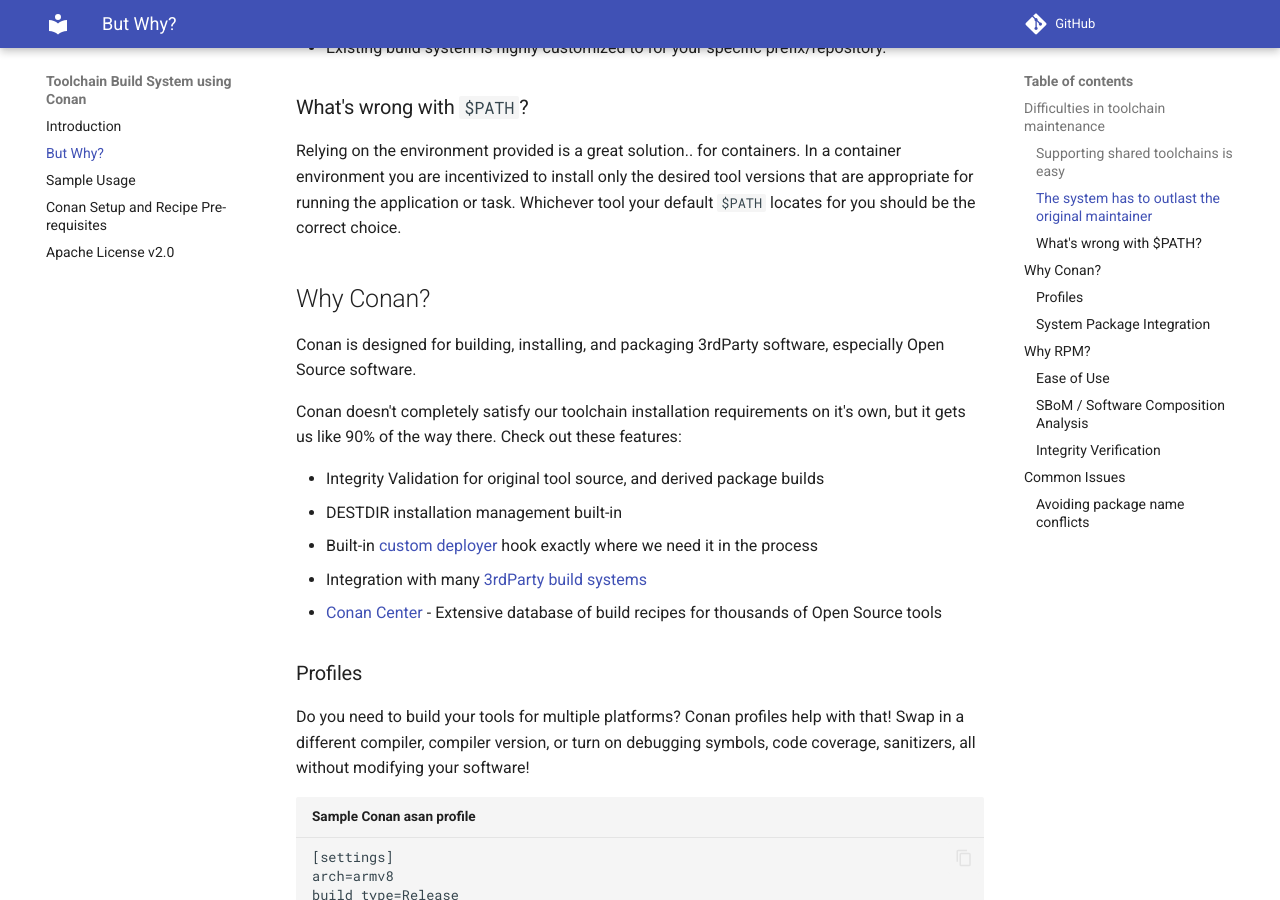
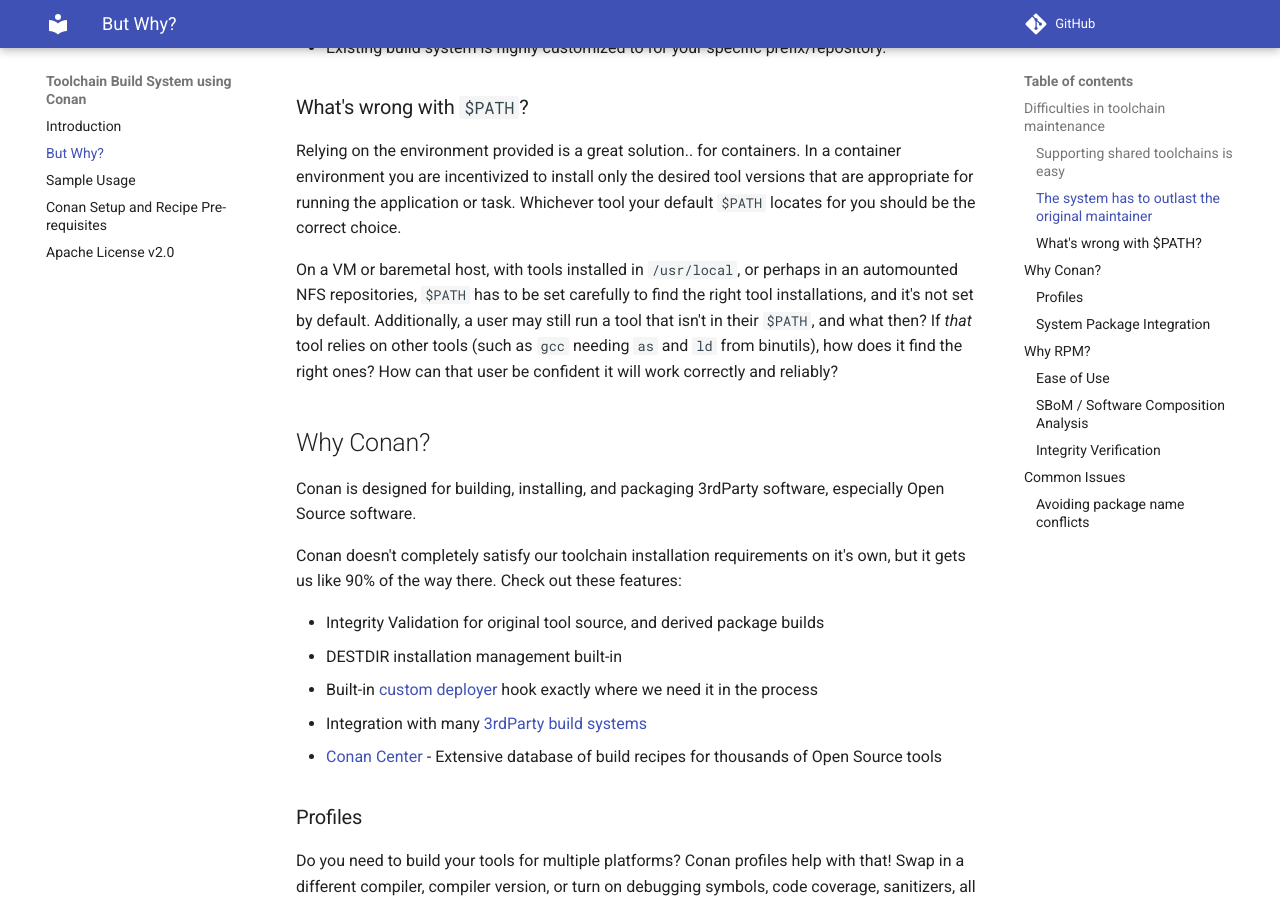
Before and after one commit to DaverSomethingSomethingOrg/ConanToolchain, an MkDocs documentation site: the page built from docs/ButWhy.md, in a window 1280 px wide and 900 px high, scrolled down 699 px. Built offline with MkDocs 1.6.1 and Material for MkDocs 9.7.7, drawn with Linux system fonts in a browser that asks for light colours; comment, search, counter and statistics services are not loaded; the version menu is left out.

Commit message:
Setup Ubuntu devcontainer for Debian packaging development, minor docs update
Signed-off-by: David L. Armstrong <1403560+daversomethingsomething@users.noreply.github.com>

```diff
--- a/docs/ButWhy.md
+++ b/docs/ButWhy.md
@@ -35,6 +35,15 @@
 tool versions that are appropriate for running the application or task.
 Whichever tool your default `$PATH` locates for you should be the correct
 choice.
+
+On a VM or baremetal host, with tools installed in `/usr/local`, or
+perhaps in an automounted NFS repositories, `$PATH` has to be set
+carefully to find the right tool installations, and it's not set by
+default.  Additionally, a user may still run a tool that isn't in their
+`$PATH`, and what then?  If *that* tool relies on other tools (such as
+`gcc` needing `as` and `ld` from binutils), how does it find the right
+ones?  How can that user be confident it will work correctly and
+reliably?
 
 ## Why Conan?
 
```
Also changed, not shown: README.md (+5 -4 lines), docs/CIWorkflows.md (+5 -0 lines), 6 other files.
